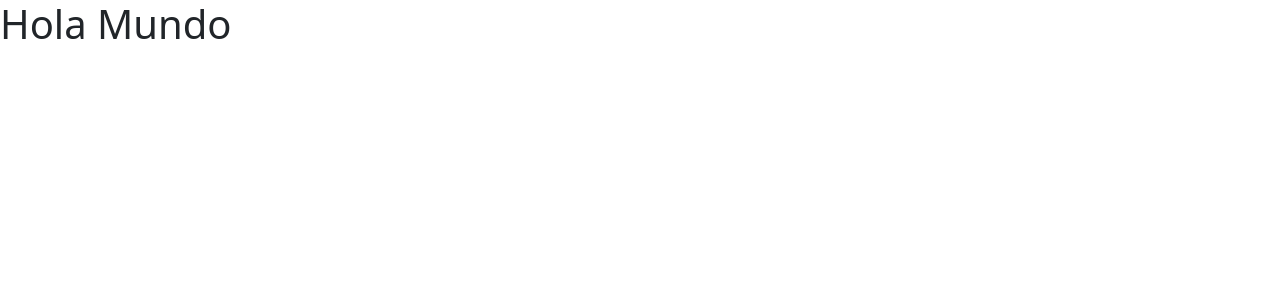
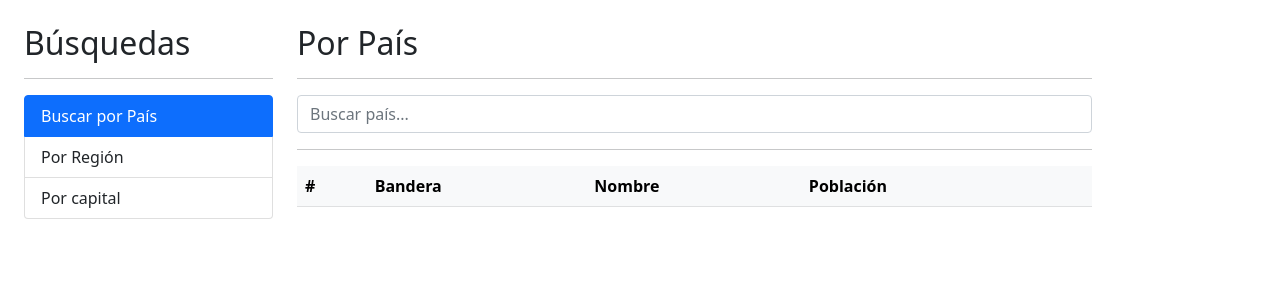
Before and after one commit to lucio-crDEV/03paisesApp, an Angular app: page / in a window 1280 px wide. Shown: the top 300 px of the page. Built offline with nearby package versions, Linux system fonts and the light colour scheme.

Commit message:
avance busqueda por pais

```diff
--- a/src/app/app.component.html
+++ b/src/app/app.component.html
@@ -1,10 +1,11 @@
+<div class="row container mt-4">
 
+    <div class="col-3">
+        <app-sidebar></app-sidebar>
+    </div>
 
-<!-- <app-por-capital></app-por-capital>
-<app-por-pais></app-por-pais>
-<app-por-region></app-por-region>
-<app-sidebar></app-sidebar>
-<app-ver-pais></app-ver-pais>
- -->
+    <div class="col">
+        <router-outlet></router-outlet>
+    </div>
 
- <h1>Hola Mundo</h1>
+</div>
--- a/src/app/app.module.ts
+++ b/src/app/app.module.ts
@@ -1,7 +1,9 @@
 import { NgModule } from '@angular/core';
 import { BrowserModule } from '@angular/platform-browser';
+import { HttpClientModule } from "@angular/common/http";
 
 import { AppComponent } from './app.component';
+import { AppRoutingModule } from './app-routing.module';
 import { PaisModule } from './pais/pais.module';
 import { SharedModule } from './shared/shared.module';
 
@@ -11,8 +13,10 @@ import { SharedModule } from './shared/shared.module';
   ],
   imports: [
     BrowserModule,
+    AppRoutingModule,
+    HttpClientModule,
     SharedModule,
-    PaisModule
+    PaisModule,
   ],
   providers: [],
   bootstrap: [AppComponent]
--- a/src/app/pais/pages/por-pais/por-pais.component.html
+++ b/src/app/pais/pages/por-pais/por-pais.component.html
@@ -1 +1,60 @@
-<p>por-pais works!</p>
+<h2>Por País</h2>
+<hr>
+
+
+<div class="row">
+    <div class="col">
+        <form (ngSubmit)="buscar()" autocomplete="off">
+            <input  type="text"
+                    name="termino"
+                    class="form-control"
+                    [(ngModel)]="termino"
+                    placeholder="Buscar país..."/>
+        </form>
+    </div>
+</div>
+
+
+<hr>
+<div    *ngIf="hayError"
+        class="alert alert-danger">
+    No se encontró nada con el término <strong>{{termino}}</strong>
+</div>
+
+<div    *ngIf="!hayError"
+        class="row">
+    <div class="col">
+
+        <table class="table table-light table-hover">
+            <thead>
+                <tr>
+                    <th>#</th>
+                    <th>Bandera</th>
+                    <th>Nombre</th>
+                    <th>Población</th>
+                    <th></th>
+                </tr>
+            </thead>
+            <tbody>
+                <tr *ngFor="let pais of paises; let i = index;" >
+                    <td>
+                        {{i + 1}}
+                    </td>
+                    <td>
+                        <img [src]="pais.flags.png"
+                             class="small-flag"
+                             alt="bandera"
+                             />
+                    </td>
+                    <td>{{pais.translations['spa'].common}}</td>
+                    <td>{{pais.population | number }}</td>
+                    <td>
+                        <a href="/pais/cri">Ver más...</a>
+                    </td>
+                </tr>
+            </tbody>
+        </table>
+
+
+    </div>
+</div>
--- a/src/app/pais/pages/por-pais/por-pais.component.ts
+++ b/src/app/pais/pages/por-pais/por-pais.component.ts
@@ -1,4 +1,6 @@
-import { Component, OnInit } from '@angular/core';
+import { Component } from '@angular/core';
+import { Country } from '../../interfaces/pais.interface';
+import { PaisService } from './../../services/pais.service';
 
 @Component({
   selector: 'app-por-pais',
@@ -6,11 +8,29 @@ import { Component, OnInit } from '@angular/core';
   styles: [
   ]
 })
-export class PorPaisComponent implements OnInit {
 
-  constructor() { }
+export class PorPaisComponent {
 
-  ngOnInit(): void {
+  termino : string = '';
+  hayError: boolean = false;
+  paises  : Country[] = [];
+
+  constructor( private paisService: PaisService) { }
+
+  buscar(){
+    this.hayError = false;
+
+    console.log(this.termino);
+
+    this.paisService.buscarPais(  this.termino )
+    .subscribe( (paises) => {
+        console.log(paises);
+        this.paises = paises;
+
+    }, (err)=> {
+      this.hayError = true;
+      this.paises   = [];
+    })
   }
 
 }
--- /dev/null
+++ b/src/app/pais/services/pais.service.ts
@@ -0,0 +1,23 @@
+import { Country } from './../interfaces/pais.interface';
+import { Injectable } from '@angular/core';
+import { HttpClient } from '@angular/common/http';
+import { Observable } from 'rxjs';
+
+@Injectable({
+  providedIn: 'root'
+})
+export class PaisService {
+
+  private apiUrl: string = 'https://restcountries.com/v3.1'
+
+  constructor( private http: HttpClient) { }
+
+  buscarPais( termino:string ) :Observable<Country[]> {
+
+    const url = `${this.apiUrl}/name/${termino}`
+
+    return this.http.get<Country[]>(url);
+
+  }
+
+}
--- a/src/app/shared/shared.module.ts
+++ b/src/app/shared/shared.module.ts
@@ -1,8 +1,9 @@
+import { RouterModule } from '@angular/router';
 import { NgModule } from '@angular/core';
 import { CommonModule } from '@angular/common';
-import { SidebarComponent } from './sidebar/sidebar.component';
 
 
+import { SidebarComponent } from './sidebar/sidebar.component';
 
 @NgModule({
   declarations: [
@@ -12,7 +13,8 @@ import { SidebarComponent } from './sidebar/sidebar.component';
     SidebarComponent
   ],
   imports: [
-    CommonModule
+    CommonModule,
+    RouterModule
   ]
 })
 export class SharedModule { }
--- a/src/app/shared/sidebar/sidebar.component.css
+++ b/src/app/shared/sidebar/sidebar.component.css
@@ -0,0 +1,7 @@
+*{
+    user-select: none;
+}
+
+li {
+    cursor: pointer;
+}
--- a/src/app/shared/sidebar/sidebar.component.html
+++ b/src/app/shared/sidebar/sidebar.component.html
@@ -1 +1,24 @@
-<p>sidebar works!</p>
+<h2>Búsquedas</h2>
+        <hr>
+        <ul class="list-group">
+            <li
+                routerLink=""
+                routerLinkActive="active"
+                [routerLinkActiveOptions]="{ exact: true }"
+                class="list-group-item"
+            >
+                Buscar por País</li>
+            <li
+                routerLink="region"
+                routerLinkActive="active"
+                class="list-group-item"
+            >
+                Por Región</li>
+            <li
+                routerLink="capital"
+                routerLinkActive="active"
+                class="list-group-item"
+                >
+                Por capital
+            </li>
+        </ul>
```
Also changed, not shown: src/app/app-routing.module.ts (added, +47 -0 lines), src/app/pais/interfaces/pais.interface.ts (added, +108 -0 lines), src/app/pais/pais.module.ts (+5 -2 lines).
